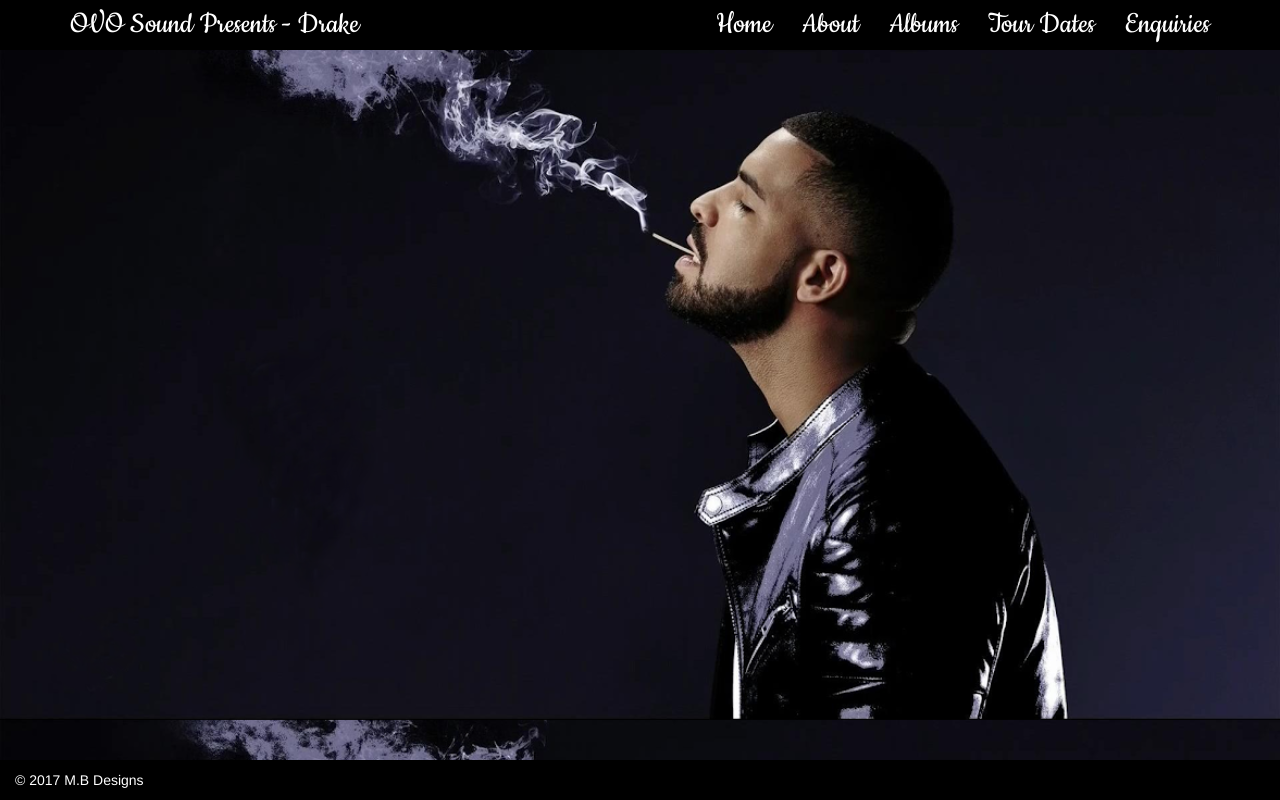
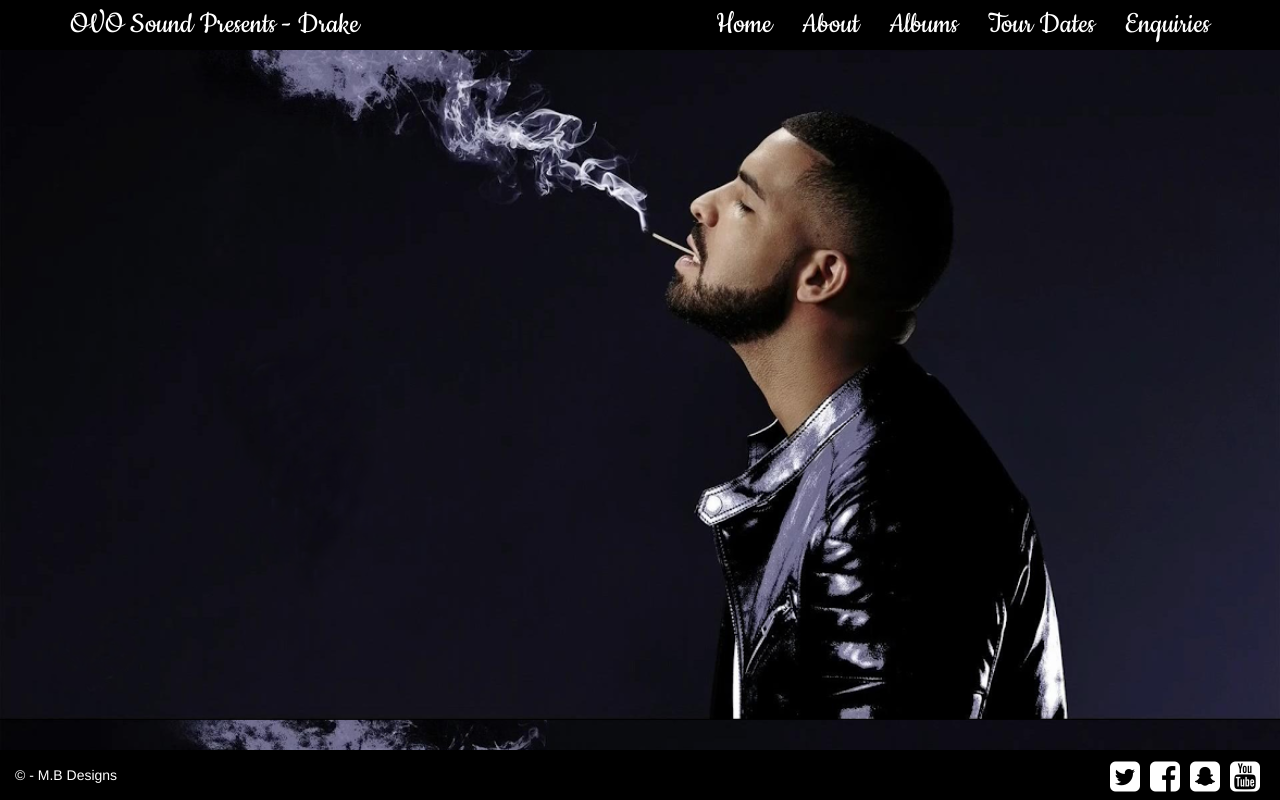
Before and after one commit to MikeBirtwistle/Stream-One-Project, a website: page index.html in a window 1280 px wide. Drawn offline with nearby package versions, Linux system fonts and the light colour scheme.

Commit message:
Footer Completed With Social Media And Styling

```diff
--- a/css/style.css
+++ b/css/style.css
@@ -1,3 +1,5 @@
+/* Main Body Styling */
+
 body {
 	background-image: url(../images/drake.png);
 	background-size: cover;
@@ -6,6 +8,10 @@ body {
 	margin-right:auto;
 	margin-left:auto;
 
+}
+
+p {
+	color :#fff;
 }
 
 /* Navigation Styling */
@@ -42,10 +48,64 @@ body {
 	color:#ff0000;
 }
 
-p {
-	color :#fff;
+/* Footer Styling */
+
+footer {
+    background-color: #000000;
+    position: absolute;
+    bottom: 0;
+    width: 100%;
+    height: 50px;
 }
 
-.container-fluid {
-	padding-top:10px;
+footer p {
+    float: left;
+    text-align: center;
+    margin-top: 15px;
 }
+
+footer ul {
+    list-style: none;
+    display: flex;
+    flex: 1;
+    flex-direction: row;
+    float: right;
+    font-size:35px;
+    margin-top: 2px;
+}
+
+.fa-twitter-square {
+	margin-right:10px;
+	color: #fff;
+}
+
+.fa-twitter-square:hover{
+	color: #00aced;
+}
+
+.fa-facebook-square {
+	margin-right:10px;
+	color: #fff;
+}
+
+.fa-facebook-square:hover{
+	color: #3b5998;
+}
+
+.fa-snapchat-square {
+	margin-right:10px;
+	color: #fff;
+}
+
+.fa-snapchat-square:hover{
+	color: #fffc00;
+}
+
+.fa-youtube-square {
+	margin-right:5px;
+	color: #fff;
+}
+
+.fa-youtube-square:hover{
+	color: #cb2027;
+}
--- a/index.html
+++ b/index.html
@@ -12,6 +12,7 @@
 
             <link rel="stylesheet" type="text/css" href="bower_components/bootstrap/dist/css/bootstrap.css">
             <link rel="stylesheet" type="text/css" href="css/style.css">
+            <link rel="stylesheet" href="https://cdnjs.cloudflare.com/ajax/libs/font-awesome/4.7.0/css/font-awesome.min.css">
             <link rel="stylesheet" href="https://fonts.googleapis.com/css?family=Cookie">
 
             <script type="text/javascript" src="bower_components/jquery/dist/jquery.js"></script>
@@ -44,7 +45,13 @@
 
             <footer class="nav navbar-fixed-bottom navbar-default">
                 <div class="container-fluid">
-                    <p>&copy; 2017 M.B Designs</p>
+                    <p>&copy; - M.B Designs</p>
+                    <ul>
+                        <li><a href=""><span><i class="fa fa-twitter-square"></i></span></a></li>
+                        <li><a href=""><span><i class="fa fa-facebook-square"></i></span></a></li>
+                        <li><a href=""><span><i class="fa fa-snapchat-square"></i></span></a></li>
+                        <li><a href=""><span><i class="fa fa-youtube-square"></i></span></a></li>
+                    </ul>
                 </div>
             </footer>
 
```
